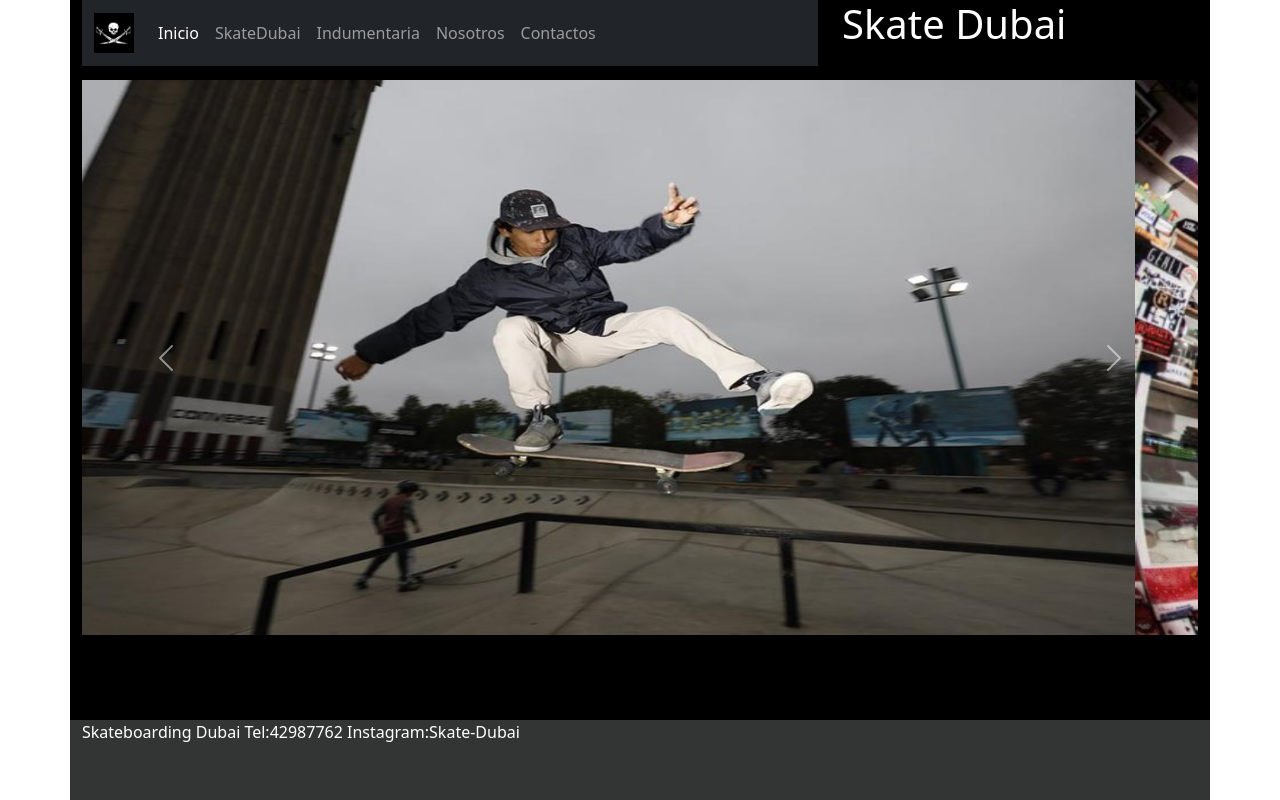
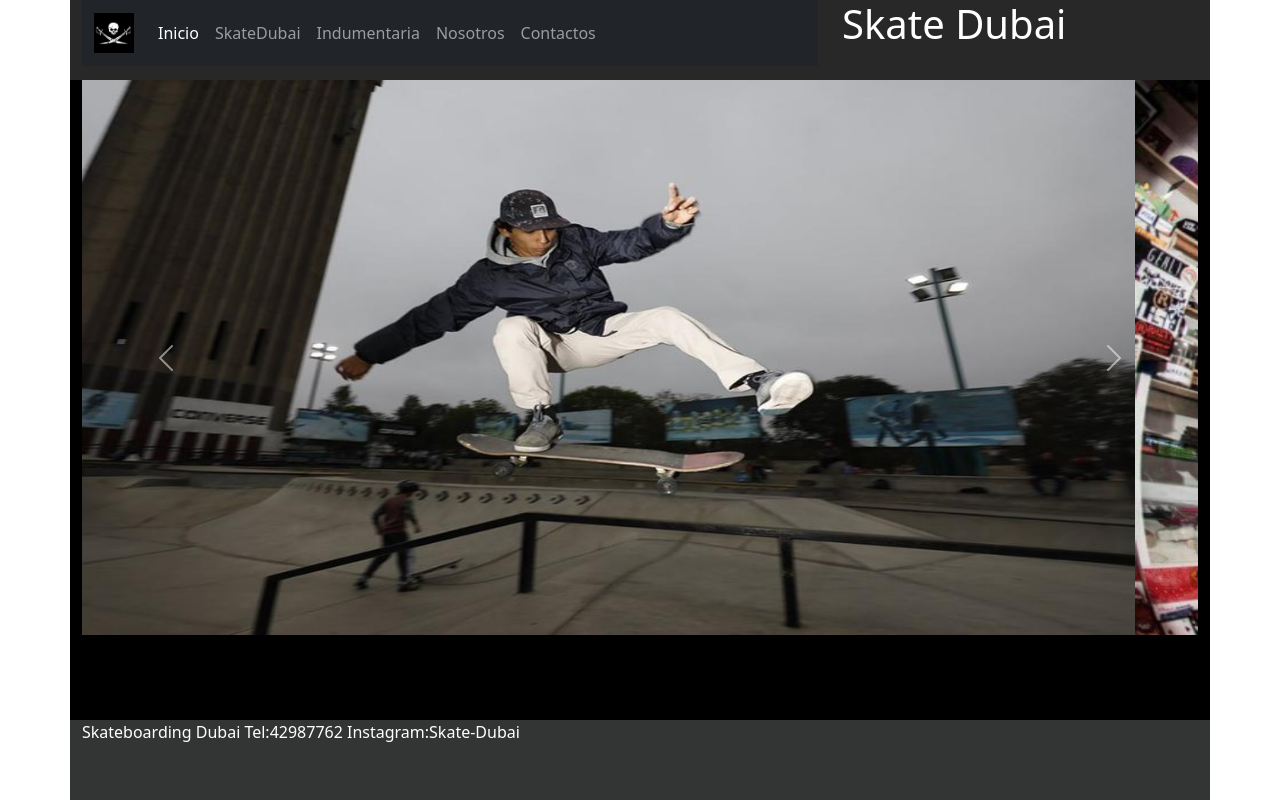
Before and after one commit to LucasGuzman22/Proyecto2, a plain HTML site: page index.html in a window 1280 px wide. Drawn offline with nearby package versions, Linux system fonts and the light colour scheme.

Commit message:
modifique el color del header en style

```diff
--- a/style.css
+++ b/style.css
@@ -11,7 +11,7 @@ body{
 
 header{
     height: 10vh;
-    background-color: rgb(0, 0, 0);
+    background-color: rgb(41, 40, 40);
 }
 
 #nav{
```
